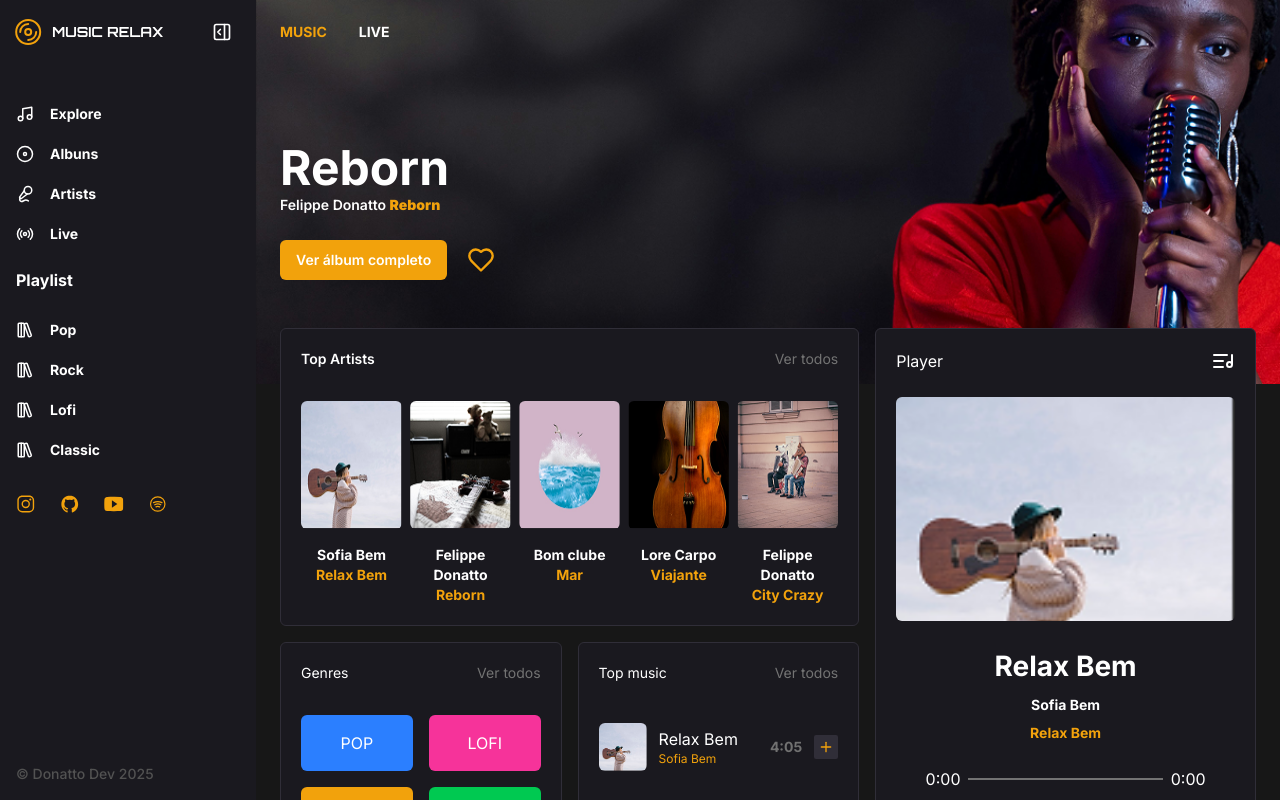
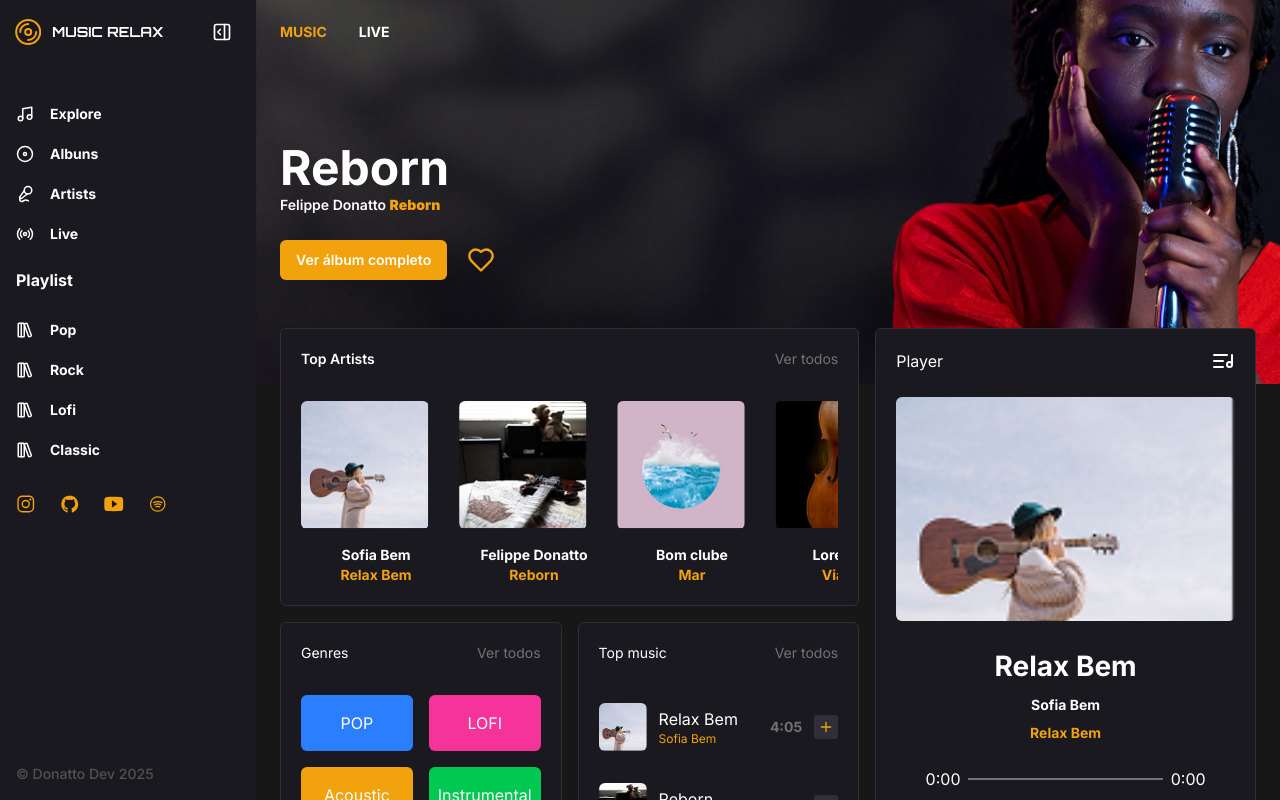
Before and after one commit to donattodev/music-relax, a Next.js app: page / in a window 1280 px wide. Built offline with nearby package versions, Linux system fonts and the light colour scheme.

Commit message:
Correção de responsividade

```diff
--- a/src/components/ui/card.tsx
+++ b/src/components/ui/card.tsx
@@ -1,3 +1,4 @@
+import Image from 'next/image'
 import type { ComponentProps, ReactNode } from 'react'
 import { Text } from './text'
 
@@ -7,25 +8,26 @@ type RootCardProps = ComponentProps<'div'> & {
 
 export function Root({ children, ...props }: RootCardProps) {
   return (
-    <div className="flex flex-col gap-4 w-[134px]" {...props}>
+    <div className="flex flex-col gap-4 w-[150px] flex-shrink-0" {...props}>
       {children}
     </div>
   )
 }
 
-type CoverCardProps = ComponentProps<'img'> & {
+type CoverCardProps = ComponentProps<typeof Image> & {
   url: string
 }
 
 export function Cover({ url, ...props }: CoverCardProps) {
   return (
-    <>
-      {url ? (
-        <img {...props} src={url} alt="" className="size-32 rounded-md" />
-      ) : (
-        <div className="size-32 bg-background-950 rounded-md" />
-      )}
-    </>
+    <Image
+      {...props}
+      src={url.replace(/^\.\//, '/')}
+      width={150}
+      height={150}
+      alt=""
+      className="rounded-md h-32 w-32 object-cover"
+    />
   )
 }
 
--- a/src/elements/list/top-artists.tsx
+++ b/src/elements/list/top-artists.tsx
@@ -3,43 +3,35 @@ import { Card } from '@/components/ui/card'
 import { Text } from '@/components/ui/text'
 import { databaseMusic } from '@/data/database-music'
 import Link from 'next/link'
-import { useRef } from 'react'
+import { useRef, useState } from 'react'
 
 export function TopArtists() {
   const scrollRef = useRef<HTMLDivElement>(null)
-  let isDown = false
-  let startX = 0
-  let scrollLeft = 0
+  const [isDragging, setIsDragging] = useState(false)
+  const [startX, setStartX] = useState(0)
+  const [scrollStart, setScrollStart] = useState(0)
 
-  const onMouseDown = (e: React.MouseEvent) => {
-    isDown = true
-    startX = e.pageX - (scrollRef.current?.offsetLeft ?? 0)
-    scrollLeft = scrollRef.current?.scrollLeft ?? 0
-    if (scrollRef.current) scrollRef.current.classList.add('active')
+  const handleDragStart = (pageX: number) => {
+    if (!scrollRef.current) return
+    setIsDragging(true)
+    setStartX(pageX)
+    setScrollStart(scrollRef.current.scrollLeft)
   }
 
-  const onMouseLeave = () => {
-    isDown = false
-    if (scrollRef.current) scrollRef.current.classList.remove('active')
+  const handleDragEnd = () => {
+    setIsDragging(false)
   }
 
-  const onMouseUp = () => {
-    isDown = false
-    if (scrollRef.current) scrollRef.current.classList.remove('active')
-  }
-
-  const onMouseMove = (e: React.MouseEvent) => {
-    if (!isDown) return
-    e.preventDefault()
-    const x = e.pageX - (scrollRef.current?.offsetLeft ?? 0)
-    const walk = (x - startX) * 2
-    if (scrollRef.current) scrollRef.current.scrollLeft = scrollLeft - walk
+  const handleDragMove = (pageX: number) => {
+    if (!isDragging || !scrollRef.current) return
+    const delta = pageX - startX
+    scrollRef.current.scrollLeft = scrollStart - delta
   }
 
   return (
     <Box className="col-span-4 flex flex-col w-full gap-8 max-sm:col-span-6">
       <div className="flex justify-between w-full">
-        <Text className=" font-semibold">Top Artists</Text>
+        <Text className="font-semibold">Top Artists</Text>
         <Link href="/" className="text-neutral-500 text-sm">
           Ver todos
         </Link>
@@ -47,18 +39,24 @@ export function TopArtists() {
 
       <div
         ref={scrollRef}
-        className="flex max-sm:overflow-x-scroll scrollbar-thin scrollbar-thumb-gray-500 cursor-pointer gap-2 w-full"
-        onMouseDown={onMouseDown}
-        onMouseLeave={onMouseLeave}
-        onMouseUp={onMouseUp}
-        onMouseMove={onMouseMove}
+        className="flex gap-2 w-full overflow-x-scroll scrollbar-thin scrollbar-thumb-gray-500 cursor-grab active:cursor-grabbing select-none"
+        onMouseDown={e => handleDragStart(e.pageX)}
+        onMouseUp={handleDragEnd}
+        onMouseLeave={handleDragEnd}
+        onMouseMove={e => handleDragMove(e.pageX)}
+        onTouchStart={e => handleDragStart(e.touches[0].pageX)}
+        onTouchMove={e => handleDragMove(e.touches[0].pageX)}
+        onTouchEnd={handleDragEnd}
       >
-        {databaseMusic.slice(0, 5).map(({ id, artists, album, url_album_minimal }) => (
+        {databaseMusic
+          .slice(0, 5)
+          .map(({ id, artists, album, url_album_minimal }) => (
             <Card.Root key={id}>
               <Card.Cover
                 url={url_album_minimal}
                 alt={`Capa do álbum ${album}`}
-              src={`${url_album_minimal}`}
+                src={url_album_minimal}
+                draggable={false}
               />
 
               <Card.Artist artist={artists.join(', ')} album={album} />
```
Lines whose indentation alone changed are shown as unchanged.
